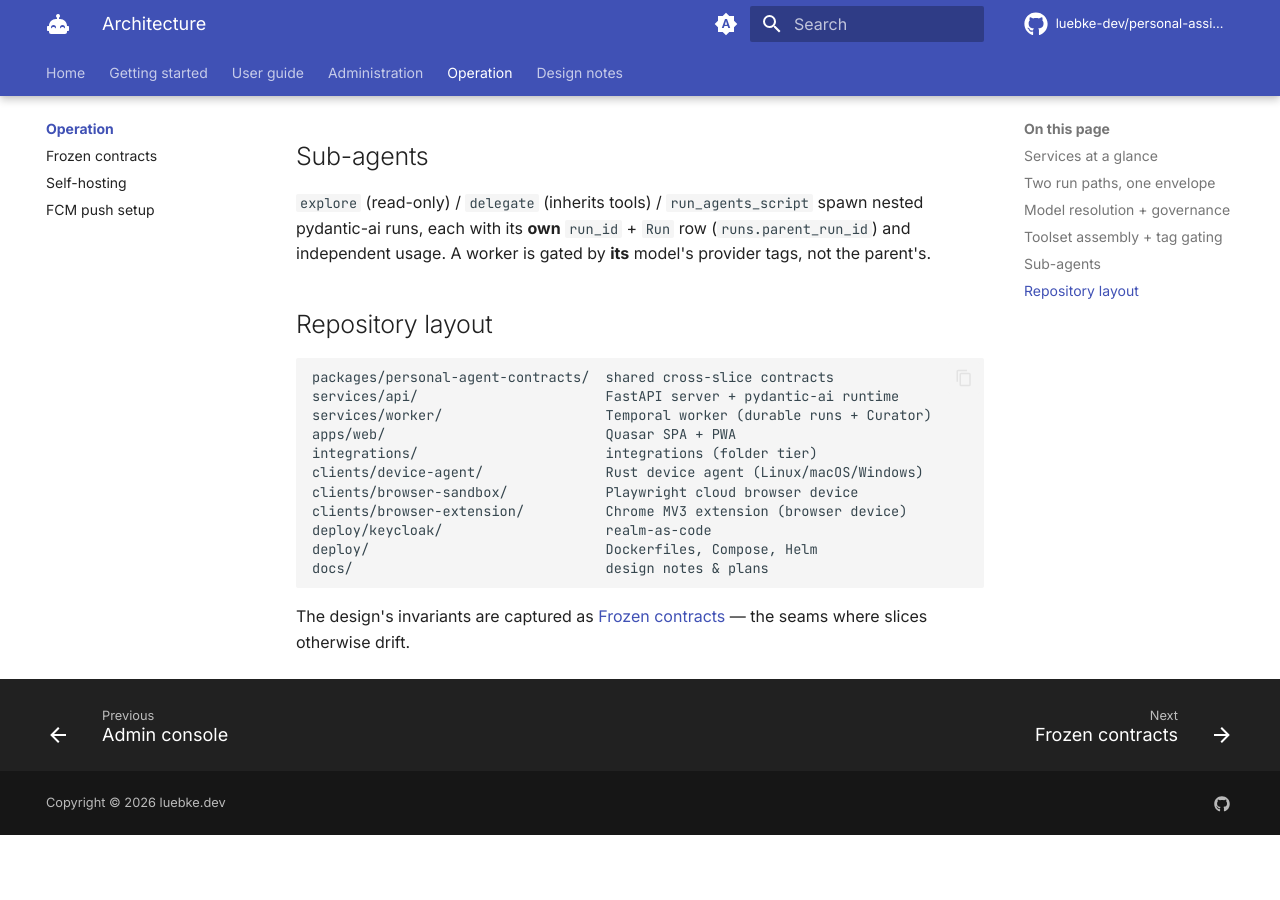
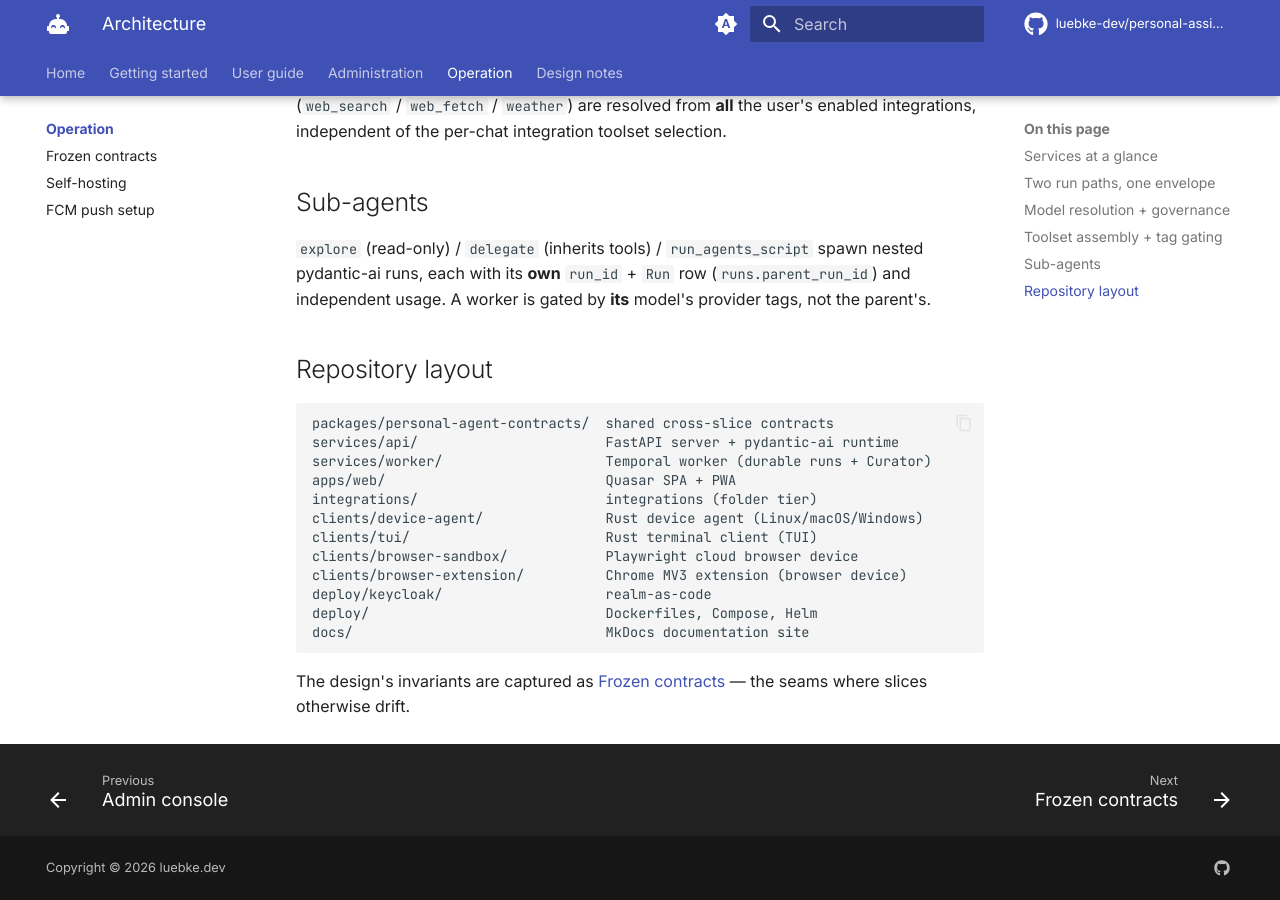
Before and after one commit to personal-agent-org/docs, an MkDocs documentation site: the page built from docs/architecture/index.md, in a window 1280 px wide and 900 px high, scrolled down 1927 px. Built offline with MkDocs 1.6.1 and Material for MkDocs 9.7.7, drawn with Linux system fonts in a browser that asks for light colours; comment, search, counter and statistics services are not loaded; before the commit the page ends 2762 px from its top, so only the background shows below that; some of the changed text lies outside the part shown.

Commit message:
docs(readme): trim to a lean entry point; move detail to the docs site
The README duplicated almost the entire MkDocs docs (all feature sections,
architecture, run-locally, quality gates, repo layout) and had drifted out
of date in places. Cut it from 437 to ~100 lines: a short description, a
one-line-per-capability Highlights list that links each topic to its docs
page, a quickstart, the repo layout, and quality gates.

Outdated claims dropped (the docs already carry the current version):
- it described only two chat modes (standard/coding); custom modes exist
- it called MCP OAuth "a follow-up", but OAuth for MCP servers has shipped

Also close a docs gap the README exposed: the TUI client (clients/tui/) was
missing from the architecture services table and repo-layout tree, and that
tree still called docs/ "design notes & plans".

Co-Authored-By: Claude Opus 4.8 <noreply@anthropic.com>
Claude-Session: https://claude.ai/code/session_016YB9Dj5n5wme68EQMKswFV

````diff
--- a/docs/architecture/index.md
+++ b/docs/architecture/index.md
@@ -17,6 +17,7 @@ Postgres+pgvector, Redis, Kubernetes/Compose.
 | **Redis** | AG-UI token stream, control/presence pub/sub, rate limits. |
 | **Temporal** | Durable engine for runs, the Curator, and schedules. |
 | **device-agent** (`clients/device-agent/`) | Cross-platform Rust agent (jailed FS + PTY). |
+| **tui** (`clients/tui/`) | Rust terminal client (ratatui) over the same HTTP/SSE API. |
 | **browser-sandbox** / **browser-extension** | Playwright cloud browser / Chrome MV3 extension — both `browser` devices. |
 
 Shared **contracts** (identity, run spec, bus, control, usage, world memory,
@@ -78,11 +79,12 @@ services/worker/                    Temporal worker (durable runs + Curator)
 apps/web/                           Quasar SPA + PWA
 integrations/                       integrations (folder tier)
 clients/device-agent/               Rust device agent (Linux/macOS/Windows)
+clients/tui/                        Rust terminal client (TUI)
 clients/browser-sandbox/            Playwright cloud browser device
 clients/browser-extension/          Chrome MV3 extension (browser device)
 deploy/keycloak/                    realm-as-code
 deploy/                             Dockerfiles, Compose, Helm
-docs/                               design notes & plans
+docs/                               MkDocs documentation site
 ```
 
 The design's invariants are captured as [Frozen contracts](frozen-contracts.md) —
````
